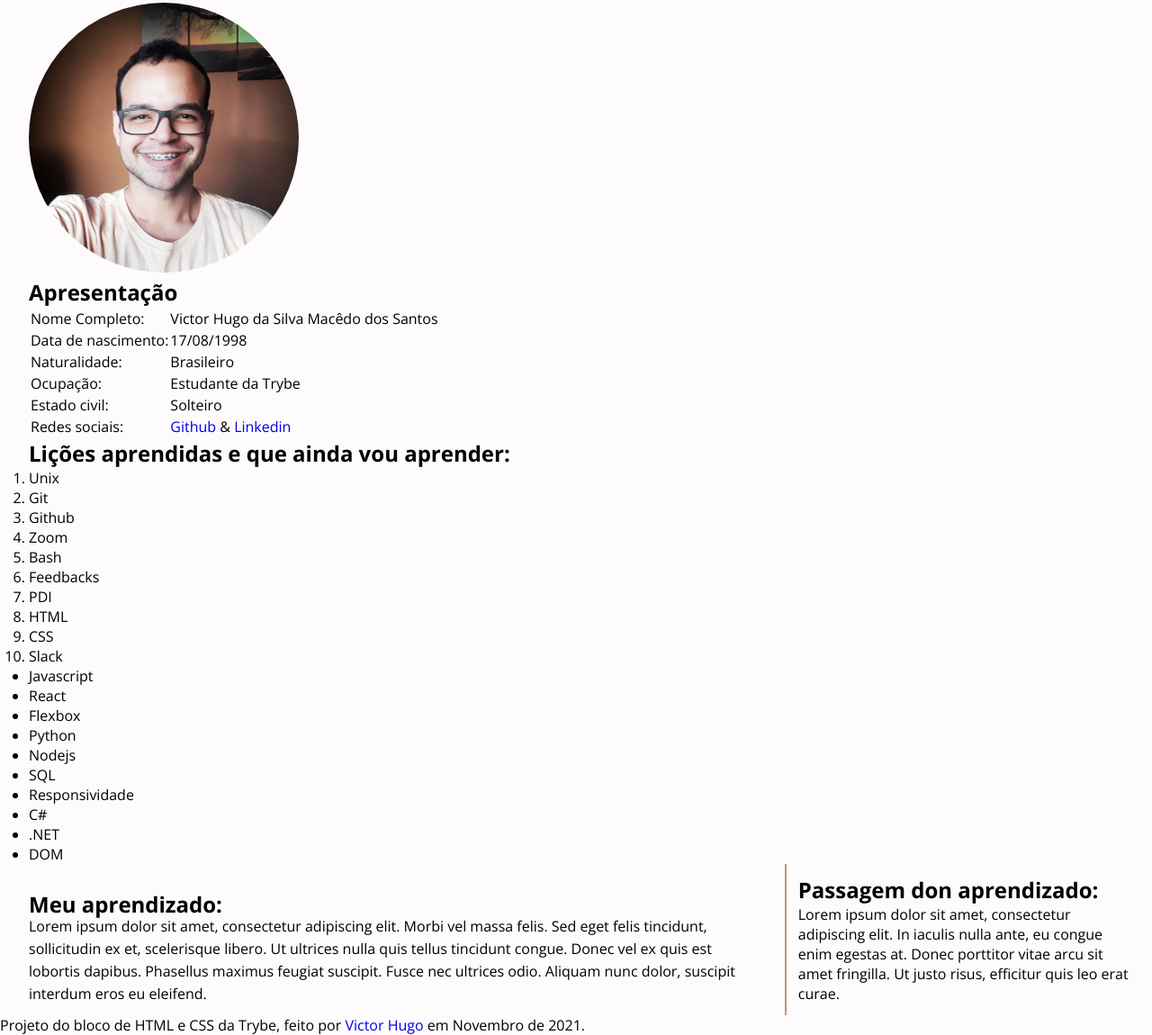
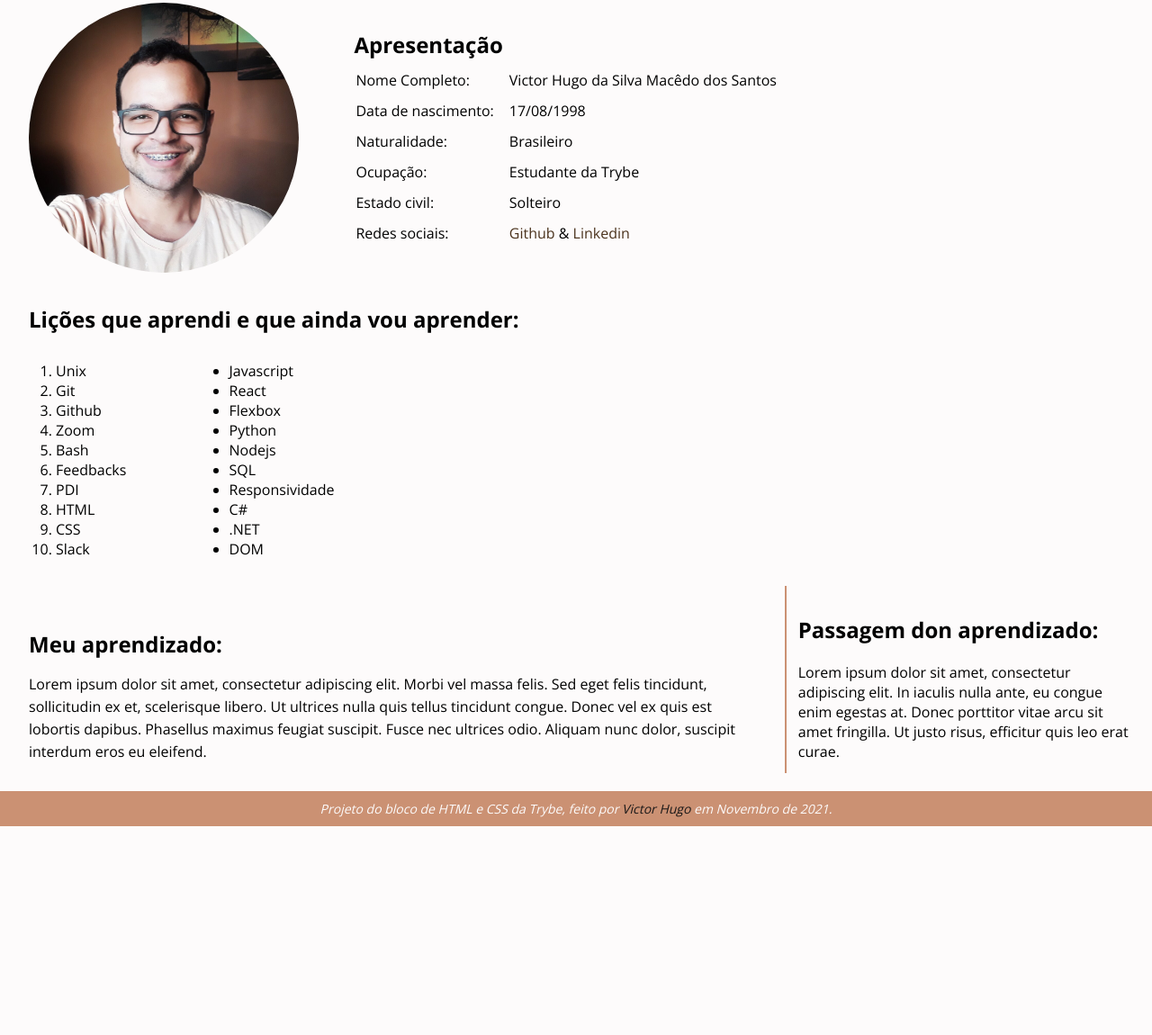
Before and after one commit to victorhsms/lessons-learned, a website: page index.html in a window 1280 px wide. Shown: the part 77-1227 px from the top of the page at 90% size. After the commit the page ends 995 px from the top, so only its background shows below. Drawn offline with nearby package versions, Linux system fonts and the light colour scheme.

Commit message:
Projeto finalizado

```diff
--- a/index.html
+++ b/index.html
@@ -24,6 +24,7 @@
   <main>
     <section id="inicio">
       <img id="minha_foto" src="./minha_foto.jpg" alt="Minha foto pessoal, sorrindo em frente a uma parede marrom">
+      <div id="apresentacao">
         <h2>Apresentação</h2>
         <table>
           <tr>
@@ -51,9 +52,10 @@
             <td><a href="https://github.com/victorhsms" target="_blank">Github</a> & <a href="https://www.linkedin.com/in/victor-hugo-santos/" target="_blank">Linkedin</a></td>
           </tr>
         </table>
+      </div>
     </section>
     <section id="licoes">
-      <h2>Lições aprendidas e que ainda vou aprender:</h2>
+      <h2>Lições que aprendi e que ainda vou aprender:</h2>
       <ol id="licoes_aprendidas">
         <li>Unix</li>
         <li>Git</li>
--- a/style.css
+++ b/style.css
@@ -22,7 +22,7 @@ body {
   margin-left: 2.5%;
   margin-bottom: 5px;
   font-size: 23px;
-  color: #FDFBFB;
+  color: #4A321C;
 }
 
 nav {
@@ -38,7 +38,11 @@ nav li {
 }
 
 nav li a {
-  color: #FDFBFB;
+  color: #4A321C;
+}
+
+nav li a:hover {
+  border-bottom: 1px solid #4A321C;
 }
 
 main {
@@ -55,7 +59,48 @@ main {
   display: inline-block;
 }
 
+#apresentacao {
+  float: right;
+  margin: 30px 400px 0 0;
+}
 
+#apresentacao h2 {
+  margin-bottom: 10px;
+}
+
+table td {
+  padding: 0 15px 10px 0;
+}
+
+table td a {
+  color: #4A321C;
+}
+
+table td a:hover {
+  border-bottom: 1px solid #4A321C;
+}
+
+#licoes {
+  margin: 30px 0;
+}
+
+#licoes h2 {
+  margin-bottom: 30px;
+}
+
+#licoes_aprendidas {
+  display: inline-block;
+  margin: 0 30px;
+}
+
+#licoes_a_aprender {
+  display: inline-block;
+  margin-left: 80px;
+}
+
+#artigos h2 {
+  margin: 20px 0;
+}
 
 .lado-esquerdo {
   display: inline-block;
@@ -70,3 +115,21 @@ main {
   padding: 1%;
   border-left: 2px solid #CB9173;
 }
+
+footer {
+  margin-top: 20px;
+  padding: 10px 0;
+  text-align: center;
+  color: #FDFBFB;
+  background-color: #CB9173;
+  font-size: 14px;
+  font-style: italic;
+}
+
+footer a {
+  color: rgb(26, 24, 24);
+}
+
+footer a:hover {
+  border-bottom: 1px solid #FDFBFB;
+}
```
Lines whose indentation alone changed are shown as unchanged.
